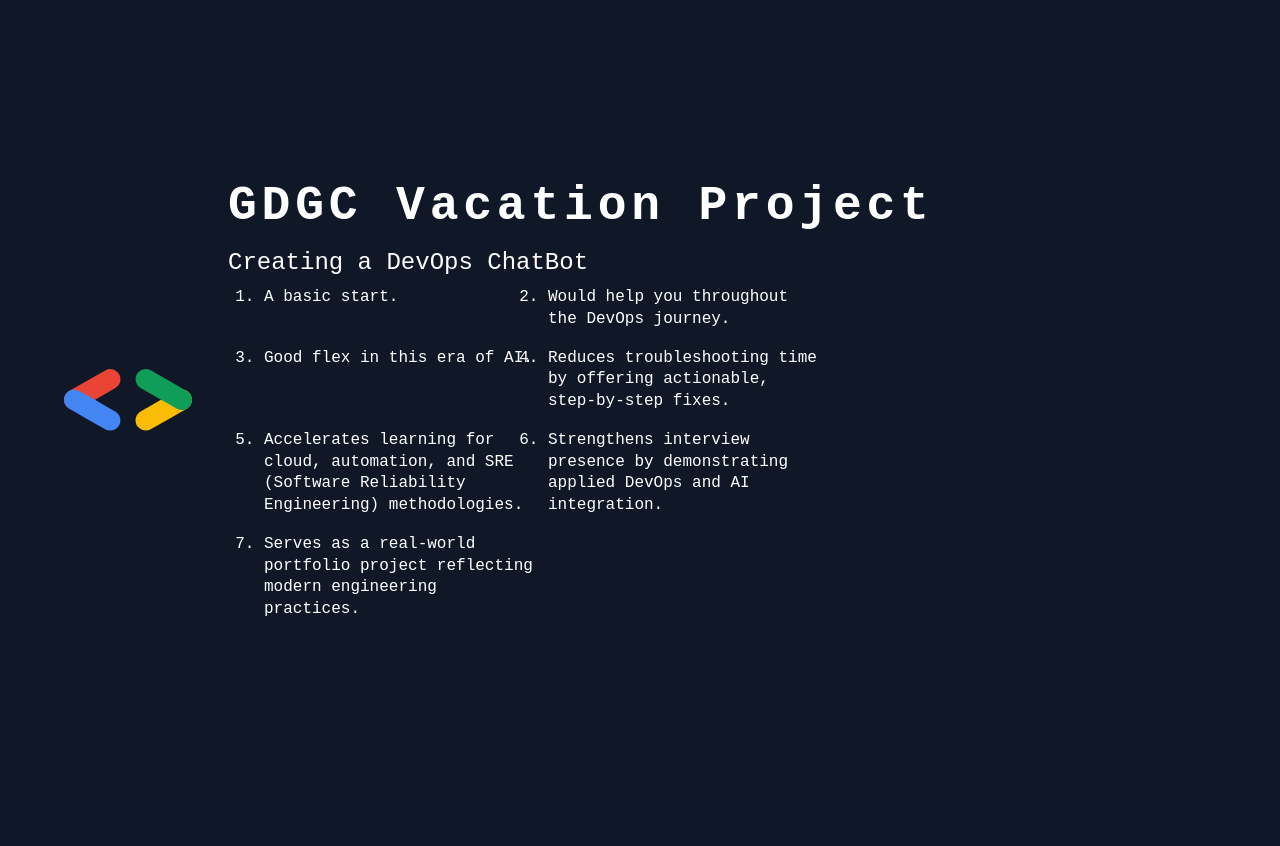
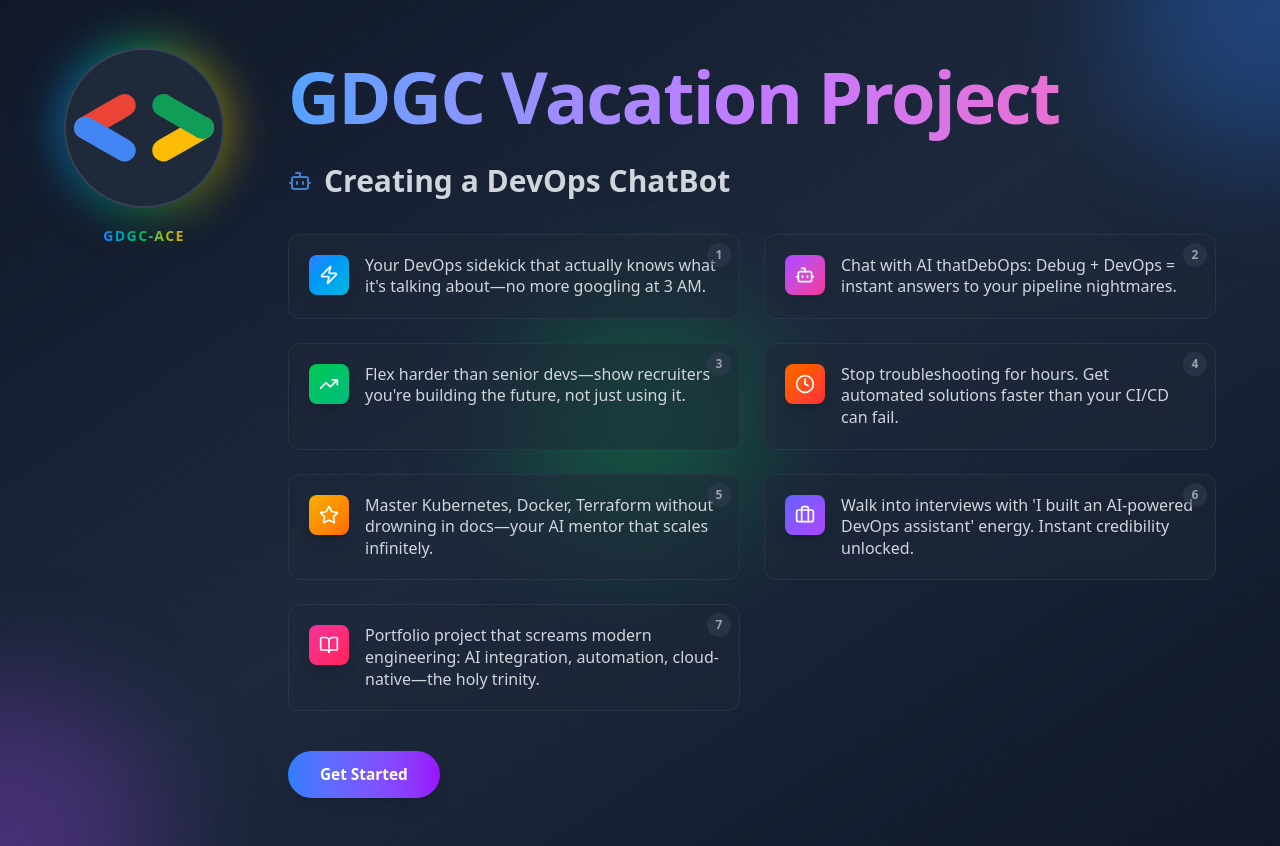
Before and after one commit to OmAmberkar/Cloud-Hacktoberfest-2025, a React (Vite) app: page /chat in a window 1280 px wide. Before the commit the page ends 800 px from the top, so only its background shows below. Built offline with nearby package versions, Linux system fonts and the light colour scheme; a web font is replaced by a local one.

Commit message:
chore: add lucide-react dependency and update App component with new features and layout enhancements

```diff
--- a/package.json
+++ b/package.json
@@ -15,6 +15,7 @@
   "dependencies": {
     "@macalinao/eslint-config-vite": "^2.0.1",
     "@tailwindcss/vite": "^4.1.17",
+    "lucide-react": "^0.555.0",
     "react": "^19.2.0",
     "react-dom": "^19.2.0",
     "tailwindcss": "^4.1.17"
--- a/src/App.css
+++ b/src/App.css
@@ -15,8 +15,8 @@
 #root {
   height: 100%;
 }
-/* Apply the chosen font to the body for consistent text rendering */
-body {
+/* Apply the chosen font to all  for consistent text rendering */
+* {
   font-family: 'SUSE Mono', monospace;
 }
 
--- a/src/App.tsx
+++ b/src/App.tsx
@@ -1,59 +1,214 @@
-import './App.css';
-
-import GDGClogo from '../public/google-developers-seeklogo.svg';
+import {
+  BookOpen,
+  Bot,
+  Briefcase,
+  Clock,
+  Star,
+  TrendingUp,
+  Zap,
+} from 'lucide-react';
+import { useEffect, useState } from 'react';
 
 function App() {
+  // Removed 'hoveredItem' state as CSS group-hover handles the UI better (and faster)
+  const [isVisible, setIsVisible] = useState(false);
+  const [showPopup, setShowPopup] = useState(false);
+
+  useEffect(() => {
+    // FIX: Use setTimeout to move the state update to the next tick
+    // This solves the "synchronous setState in effect" error
+    const timer = setTimeout(() => {
+      setIsVisible(true);
+    }, 100);
+
+    return () => clearTimeout(timer);
+  }, []);
+
+  const handleGetStarted = () => {
+    setShowPopup(true);
+    // Auto-close popup after 3 seconds
+    setTimeout(() => setShowPopup(false), 3000);
+  };
+
+  const features = [
+    {
+      icon: Zap,
+      text: "Your DevOps sidekick that actually knows what it's talking about—no more googling at 3 AM.",
+      color: 'from-blue-500 to-cyan-500',
+    },
+    {
+      icon: Bot,
+      text: 'Chat with AI thatDebOps: Debug + DevOps = instant answers to your pipeline nightmares.',
+      color: 'from-purple-500 to-pink-500',
+    },
+    {
+      icon: TrendingUp,
+      text: "Flex harder than senior devs—show recruiters you're building the future, not just using it.",
+      color: 'from-green-500 to-emerald-500',
+    },
+    {
+      icon: Clock,
+      text: 'Stop troubleshooting for hours. Get automated solutions faster than your CI/CD can fail.',
+      color: 'from-orange-500 to-red-500',
+    },
+    {
+      icon: Star,
+      text: 'Master Kubernetes, Docker, Terraform without drowning in docs—your AI mentor that scales infinitely.',
+      color: 'from-yellow-500 to-orange-500',
+    },
+    {
+      icon: Briefcase,
+      text: "Walk into interviews with 'I built an AI-powered DevOps assistant' energy. Instant credibility unlocked.",
+      color: 'from-indigo-500 to-purple-500',
+    },
+    {
+      icon: BookOpen,
+      text: 'Portfolio project that screams modern engineering: AI integration, automation, cloud-native—the holy trinity.',
+      color: 'from-pink-500 to-rose-500',
+    },
+  ];
+
   return (
-    <div className="flex min-h-screen items-center justify-center bg-gray-900 px-4 text-white">
-      {/* Use items-start on mobile so left-aligned content doesn't look off (list numbers), keep items centered on md+ */}
-      <div className="flex w-full max-w-6xl flex-col items-start gap-8 py-12 md:flex-row md:items-center">
-        {/* Logo: center on mobile (mx-auto), align to start on larger screens */}
-        <div className="logo mx-auto shrink-0 md:mx-0">
+    <div className="relative min-h-screen overflow-hidden bg-linear-to-br from-gray-900 via-slate-800 to-gray-900">
+      {/* Animated background elements */}
+      <div className="absolute inset-0 overflow-hidden">
+        <div className="absolute -top-40 -right-40 h-80 w-80 animate-pulse rounded-full bg-blue-500 opacity-10 blur-3xl"></div>
+        <div
+          className="absolute -bottom-40 -left-40 h-80 w-80 animate-pulse rounded-full bg-purple-500 opacity-10 blur-3xl"
+          style={{ animationDelay: '1s' }}
+        ></div>
+        <div
+          className="absolute top-1/2 left-1/2 h-60 w-60 -translate-x-1/2 -translate-y-1/2 animate-pulse rounded-full bg-green-500 opacity-5 blur-3xl"
+          style={{ animationDelay: '2s' }}
+        ></div>
+      </div>
+
+      <div className="relative flex min-h-screen items-center justify-center px-4 py-12 text-white">
+        <div
+          className={`w-full max-w-6xl transition-all duration-1000 ${isVisible ? 'translate-y-0 opacity-100' : 'translate-y-10 opacity-0'}`}
+        >
+          <div className="flex flex-col items-center gap-12 md:flex-row md:items-start md:gap-16">
+            {/* Logo Section */}
+            <div className="flex shrink-0 flex-col items-center">
+              <div className="group relative">
+                <div className="absolute inset-0 rounded-full bg-linear-to-r from-blue-500 via-green-500 to-yellow-500 opacity-75 blur-xl transition-opacity duration-500 group-hover:opacity-100"></div>
+                <div className="relative flex h-32 w-32 items-center justify-center rounded-full border-2 border-gray-700 bg-gray-800 shadow-2xl transition-transform duration-300 group-hover:scale-110 group-hover:rotate-12 md:h-40 md:w-40">
                   <img
-            src={GDGClogo}
+                    src="/google-developers-seeklogo.svg"
                     alt="GDGC-ACE"
-            className="mb-4 w-20 sm:w-24 md:mb-0 md:w-28 lg:w-32"
+                    className="p-2"
                   />
                 </div>
+              </div>
+              <div className="mt-4 text-center">
+                <span className="bg-linear-to-r from-blue-500 via-green-500 to-yellow-500 bg-clip-text text-sm font-bold tracking-widest text-transparent">
+                  GDGC-ACE
+                </span>
+              </div>
+            </div>
 
-        {/* Main content area: mobile-first left alignment for readability on small screens */}
+            {/* Content Section */}
             <main
-          className="content flex-1 text-left"
+              className="flex-1 text-center md:text-left"
               role="main"
             >
-          <h1 className="text-2xl font-extrabold tracking-widest sm:text-3xl md:text-4xl lg:text-5xl">
+              {/* Header */}
+              <div className="mb-8">
+                <h1 className="bg-linear-to-r from-blue-400 via-purple-400 to-pink-400 bg-clip-text text-4xl font-black tracking-tight text-transparent sm:text-5xl md:text-6xl lg:text-7xl">
                   GDGC Vacation Project
                 </h1>
-
-          <h2 className="mt-2 text-lg font-medium sm:text-xl md:text-2xl">
+                <div className="mt-4 flex items-center justify-center gap-3 md:justify-start">
+                  <Bot className="h-6 w-6 animate-pulse text-blue-400" />
+                  <h2 className="text-xl font-semibold text-gray-300 sm:text-2xl md:text-3xl">
                     Creating a DevOps ChatBot
                   </h2>
+                </div>
+              </div>
 
-          {/* Ordered list with responsive behavior: use list-outside and left padding on small screens to keep numbers visible, grid on lg devices */}
-          <ol className="mx-0 mt-4 w-full max-w-xl list-outside list-decimal space-y-2 pl-6 text-sm sm:text-base md:pl-0 lg:grid lg:grid-cols-2 lg:gap-3 lg:space-y-0">
-            <li>A basic start.</li>
-            <li>Would help you throughout the DevOps journey.</li>
-            <li>Good flex in this era of AI.</li>
-            {/* <li>Integrates practical DevOps workflows like CI/CD, monitoring, and infrastructure automation.</li> */}
-            <li>
-              Reduces troubleshooting time by offering actionable, step-by-step
-              fixes.
-            </li>
-            <li>
-              Accelerates learning for cloud, automation, and SRE (Software
-              Reliability Engineering) methodologies.
-            </li>
-            <li>
-              Strengthens interview presence by demonstrating applied DevOps and
-              AI integration.
-            </li>
-            <li>
-              Serves as a real-world portfolio project reflecting modern
-              engineering practices.
-            </li>
-          </ol>
+              {/* Features Grid */}
+              <div className="grid gap-4 sm:grid-cols-2 lg:gap-6">
+                {features.map((feature, index) => {
+                  const Icon = feature.icon;
+                  return (
+                    <div
+                      key={index}
+                      className="group relative overflow-hidden rounded-xl border border-gray-700/50 bg-gray-800/50 p-5 backdrop-blur-sm transition-all duration-300 hover:scale-105 hover:border-gray-600 hover:shadow-2xl"
+                      style={{
+                        transitionDelay: `${index * 50}ms`,
+                      }}
+                    >
+                      {/* Gradient overlay on hover */}
+                      <div
+                        className={`absolute inset-0 bg-linear-to-r ${feature.color} opacity-0 transition-opacity duration-300 group-hover:opacity-10`}
+                      ></div>
+
+                      <div className="relative flex items-start gap-4">
+                        <div
+                          className={`flex h-10 w-10 shrink-0 items-center justify-center rounded-lg bg-linear-to-br ${feature.color} shadow-lg transition-transform duration-300 group-hover:rotate-12`}
+                        >
+                          <Icon className="h-5 w-5 text-white" />
+                        </div>
+                        <p className="text-sm leading-relaxed text-gray-300 transition-colors duration-300 group-hover:text-white sm:text-base">
+                          {feature.text}
+                        </p>
+                      </div>
+
+                      {/* Number badge */}
+                      <div className="absolute top-2 right-2 flex h-6 w-6 items-center justify-center rounded-full bg-gray-700/50 text-xs font-bold text-gray-400 transition-colors duration-300 group-hover:bg-gray-600 group-hover:text-white">
+                        {index + 1}
+                      </div>
+                    </div>
+                  );
+                })}
+              </div>
+
+              {/* CTA Section */}
+              <div className="mt-10 flex items-center justify-center md:justify-start">
+                <button
+                  className="group relative overflow-hidden rounded-full bg-linear-to-r from-blue-500 to-purple-600 px-8 py-3 font-semibold text-white shadow-lg transition-all duration-300 hover:scale-105 hover:shadow-2xl"
+                  onClick={handleGetStarted}
+                >
+                  <span className="relative z-10">Get Started</span>
+                  <div className="absolute inset-0 bg-linear-to-r from-purple-600 to-pink-600 opacity-0 transition-opacity duration-300 group-hover:opacity-100"></div>
+                </button>
+              </div>
             </main>
           </div>
+        </div>
+      </div>
+      {/* Popup */}
+      {showPopup && (
+        <div className="animate-in fade-in fixed inset-0 z-50 flex items-center justify-center bg-black/50 backdrop-blur-sm duration-200">
+          <div className="animate-in zoom-in relative mx-4 max-w-md rounded-2xl border border-gray-700 bg-linear-to-br from-gray-800 to-gray-900 p-8 shadow-2xl duration-300">
+            <div className="absolute -top-12 left-1/2 -translate-x-1/2">
+              <div className="flex h-24 w-24 items-center justify-center rounded-full bg-linear-to-br from-blue-500 to-purple-600 shadow-lg">
+                <Bot className="h-12 w-12 text-white" />
+              </div>
+            </div>
+            <div className="mt-8 text-center">
+              <h3 className="mb-3 text-2xl font-bold text-white">
+                Hold Up! 🚀
+              </h3>
+              <p className="leading-relaxed text-gray-300">
+                Nothing's gonna happen yet... because{' '}
+                <span className="bg-linear-to-r from-blue-400 to-purple-400 bg-clip-text font-semibold text-transparent">
+                  YOU
+                </span>{' '}
+                have to build this awesome application first!
+              </p>
+              <p className="mt-3 text-sm text-gray-400">
+                Time to turn this landing page into reality. Let's go! 💪
+              </p>
+            </div>
+            <button
+              onClick={() => setShowPopup(false)}
+              className="mt-6 w-full rounded-lg bg-linear-to-r from-blue-500 to-purple-600 py-2 font-semibold text-white transition-all duration-300 hover:scale-105 hover:shadow-lg"
+            >
+              Got it!
+            </button>
+          </div>
+        </div>
+      )}
     </div>
   );
 }
```
Also changed, not shown: 1 other file (tests, documents, lock files or other folders). Lines whose indentation alone changed are shown as unchanged.
